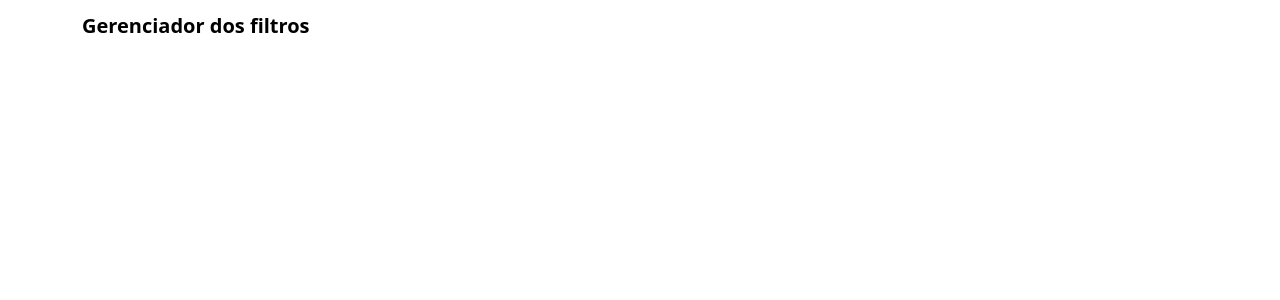
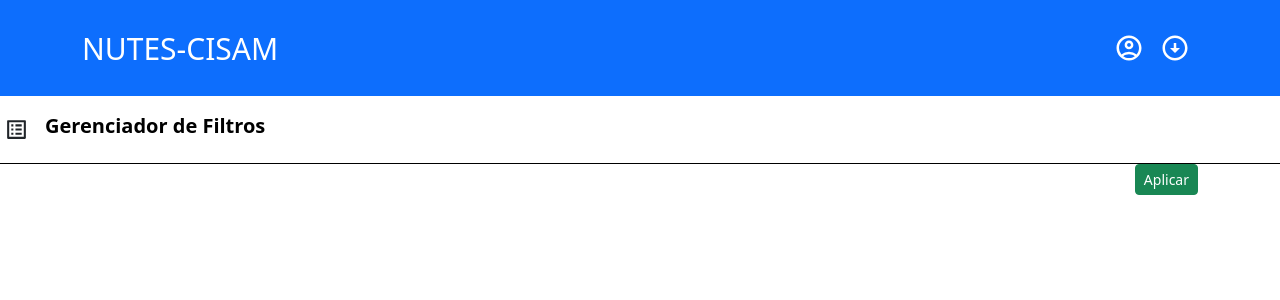
Before and after one commit to Evely-27/ProjetoCisamOriginal, a React (Create React App) app: page /gerenciador-filtros in a window 1280 px wide. Shown: the top 300 px of the page. Built offline with nearby package versions, Linux system fonts and the light colour scheme.

Commit message:
Adição de navBar e botão

```diff
--- a/src/pages/GerenciadorFiltro/index.js
+++ b/src/pages/GerenciadorFiltro/index.js
@@ -1,12 +1,36 @@
-import { Container} from "react-bootstrap";
 import { Title } from "../../shared/layout/EstilosGerais";
+import { useNavigate } from 'react-router-dom';
+import { Tabela } from "../../shared/components/Tabela";
+import listConsultas from "../../shared/data/consultas.json";
+import { Container, Row, Stack } from "react-bootstrap";
+import { MdListAlt, MdAdd, MdClear } from "react-icons/md";
+import Button from 'react-bootstrap/Button';
+import { FormDataConsulta } from "../../shared/components/FormDataConsulta";
+import { BarraNav } from "../../shared/components";
 
 
 export const  GerenciadorFiltro= () => {
+    const navigate = useNavigate();
+
+    const handleClick = () =>{
+        navigate('/consultas-geral');
+    }
 
     return (
-        <Container>
-            <Title>Gerenciador dos filtros</Title>
+        <Container fluid="sx">
+            <Stack d="auto">
+              <BarraNav/>
+                <Stack direction="horizontal" gap={3} style={{borderBottom: "10px", padding: '4px', alignItems: "center" }}>
+                    <MdListAlt size={25} />
+                    <Title>Gerenciador de Filtros</Title>
+                </Stack>
+                <div className="Traco" style={{height:"1px", backgroundColor:"#000" }}></div>
+            </Stack>
+            <Container >
+                <Button variant="success" size="sm" onClick={handleClick} style={{float: 'right' }} >
+                        Aplicar
+                </Button>
+            </Container>
         </Container>
      );
 }
```
